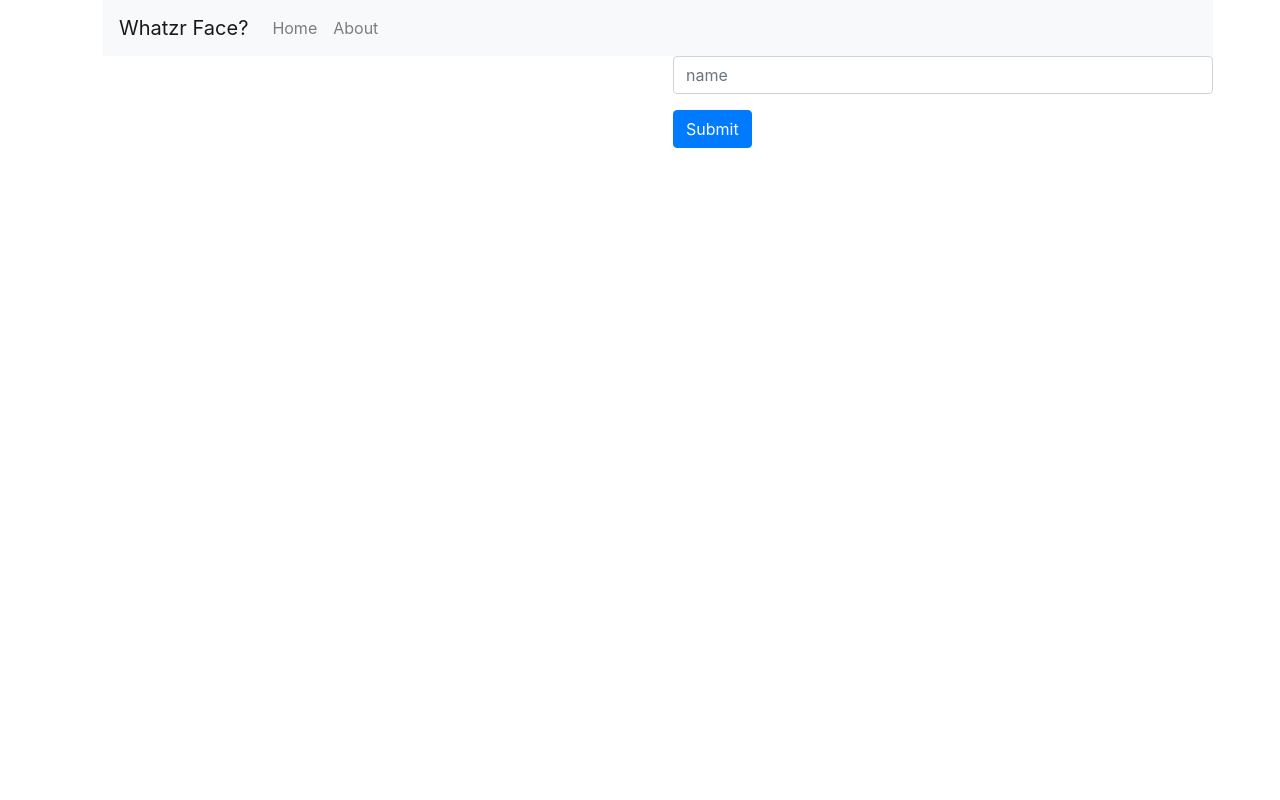
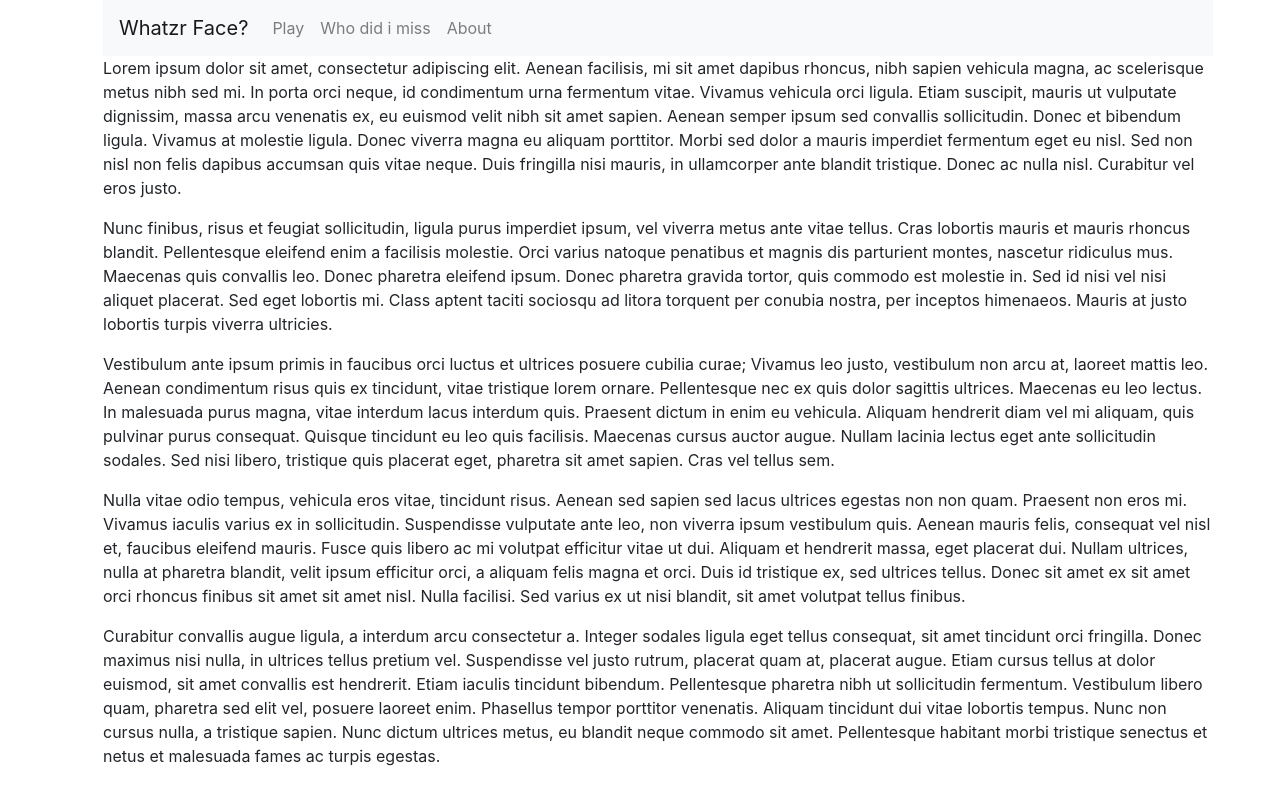
Before and after one commit to RoelandMatthijssens/whatzrface, a React (Create React App) app: page /about in a window 1280 px wide. Built offline with nearby package versions, Linux system fonts and the light colour scheme.

Commit message:
add missed actors page

```diff
--- a/src/App.js
+++ b/src/App.js
@@ -2,7 +2,7 @@ import React, { useState } from 'react';
 import './App.css';
 import { BrowserRouter as Router, Route } from 'react-router-dom';
 import Switch from 'react-bootstrap/esm/Switch';
-import { HomePage, AboutPage } from './pages'
+import { PlayPage, AboutPage, HomePage, MissedPage } from './pages'
 import { SparqlClient, sample, levenshteinDistance } from './utils';
 
 function App() {
@@ -92,10 +92,13 @@ function App() {
     <Router>
       <Switch>
         <Route exact strict path="/">
-          <HomePage currentActor={currentActor} chooseInitialActor={chooseInitialActor} makeGuess={makeGuess} next={next} guessCount={guessCount} guessResult={guessResult} />
+          <HomePage />
         </Route>
-        <Route exact strict path="/home">
-          <HomePage currentActor={currentActor} chooseInitialActor={chooseInitialActor} makeGuess={makeGuess} next={next} guessCount={guessCount} guessResult={guessResult} />
+        <Route exact strict path="/play">
+          <PlayPage currentActor={currentActor} chooseInitialActor={chooseInitialActor} makeGuess={makeGuess} next={next} guessCount={guessCount} guessResult={guessResult} />
+        </Route>
+        <Route exact strict path="/missed">
+          <MissedPage actors={allActors} />
         </Route>
         <Route exact strict path="/about">
           <AboutPage />
--- a/src/components/navbar.js
+++ b/src/components/navbar.js
@@ -9,7 +9,8 @@ const MyNavbar = () => {
             <Navbar.Toggle aria-controls="basic-navbar-nav" />
             <Navbar.Collapse id="basic-navbar-nav">
                 <Nav className="mr-auto">
-                    <Nav.Link as={Link} to="home">Home</Nav.Link>
+                    <Nav.Link as={Link} to="play">Play</Nav.Link>
+                    <Nav.Link as={Link} to="missed">Who did i miss</Nav.Link>
                     <Nav.Link as={Link} to="about">About</Nav.Link>
                 </Nav>
             </Navbar.Collapse>
--- a/src/pages/aboutpage.js
+++ b/src/pages/aboutpage.js
@@ -7,100 +7,13 @@ import { Formik } from 'formik';
 import * as Yup from 'yup';
 
 const AboutPage = () => {
-    const client = new SparqlClient()
-    const [message, setMessage] = useState('')
-    const [image, setImage] = useState('')
-    const [actors, setActors] = useState({})
-    const onClick = ({ name }, { setSubmitting, resetForm }) => {
-        setSubmitting(true)
-        setMessage('')
-        client.getDetailsForActor(name)
-            .then((actor) => {
-                if (actor) {
-                    setImage(actor.image)
-                } else {
-                    setMessage("actor not found")
-                }
-
-                setSubmitting(false)
-                resetForm()
-            })
-        client.getRelatedActors(name)
-            .then(setActors)
-
-    }
-    const validationSchema = Yup.object().shape({
-        name: Yup.string()
-            .required("*Name is required"),
-    });
     return (
         <BasicLayout>
-            <Row>
-                <Col>
-                    <Image src={image} fluid />
-                </Col>
-                <Col>
-                    <Formik
-                        validationSchema={validationSchema}
-                        initialValues={{ name: '' }}
-                        onSubmit={onClick}
-                    >
-                        {({
-                            values,
-                            errors,
-                            touched,
-                            handleChange,
-                            handleBlur,
-                            handleSubmit,
-                            isSubmitting,
-                        }) => (
-                                <Form onSubmit={handleSubmit} >
-                                    <Form.Group controlId="formName">
-                                        <Form.Control
-                                            type="text"
-                                            name="name"
-                                            placeholder={"name"}
-                                            onChange={handleChange}
-                                            onBlur={handleBlur}
-                                            value={values.guess}
-                                        />
-                                    </Form.Group>
-                                    <Button variant="primary" type="submit" disabled={isSubmitting}>
-                                        Submit
-                                    </Button >
-                                    {message ? <Alert variant="warning">{message}</Alert> : ''}
-                                </Form>
-                            )}
-                    </Formik>
-                </Col>
-            </Row>
-            <Row>
-                <Col>
-                    <ul>
-                        {
-                            Object.values(actors).map((actor) => {
-                                return (
-                                    <li key={actor.actorLabel}>
-                                        {actor.actorLabel}
-                                        <ul>
-                                            {
-                                                actor.movies.map((movie) => {
-                                                    return (
-                                                        <li key={movie.movieLabel}>
-                                                            {movie.movieLabel}
-                                                        </li>
-
-                                                    )
-                                                })
-                                            }
-                                        </ul>
-                                    </li>
-                                )
-                            })
-                        }
-                    </ul>
-                </Col>
-            </Row>
+            <p>Lorem ipsum dolor sit amet, consectetur adipiscing elit. Aenean facilisis, mi sit amet dapibus rhoncus, nibh sapien vehicula magna, ac scelerisque metus nibh sed mi. In porta orci neque, id condimentum urna fermentum vitae. Vivamus vehicula orci ligula. Etiam suscipit, mauris ut vulputate dignissim, massa arcu venenatis ex, eu euismod velit nibh sit amet sapien. Aenean semper ipsum sed convallis sollicitudin. Donec et bibendum ligula. Vivamus at molestie ligula. Donec viverra magna eu aliquam porttitor. Morbi sed dolor a mauris imperdiet fermentum eget eu nisl. Sed non nisl non felis dapibus accumsan quis vitae neque. Duis fringilla nisi mauris, in ullamcorper ante blandit tristique. Donec ac nulla nisl. Curabitur vel eros justo.</p>
+            <p>Nunc finibus, risus et feugiat sollicitudin, ligula purus imperdiet ipsum, vel viverra metus ante vitae tellus. Cras lobortis mauris et mauris rhoncus blandit. Pellentesque eleifend enim a facilisis molestie. Orci varius natoque penatibus et magnis dis parturient montes, nascetur ridiculus mus. Maecenas quis convallis leo. Donec pharetra eleifend ipsum. Donec pharetra gravida tortor, quis commodo est molestie in. Sed id nisi vel nisi aliquet placerat. Sed eget lobortis mi. Class aptent taciti sociosqu ad litora torquent per conubia nostra, per inceptos himenaeos. Mauris at justo lobortis turpis viverra ultricies.</p>
+            <p>Vestibulum ante ipsum primis in faucibus orci luctus et ultrices posuere cubilia curae; Vivamus leo justo, vestibulum non arcu at, laoreet mattis leo. Aenean condimentum risus quis ex tincidunt, vitae tristique lorem ornare. Pellentesque nec ex quis dolor sagittis ultrices. Maecenas eu leo lectus. In malesuada purus magna, vitae interdum lacus interdum quis. Praesent dictum in enim eu vehicula. Aliquam hendrerit diam vel mi aliquam, quis pulvinar purus consequat. Quisque tincidunt eu leo quis facilisis. Maecenas cursus auctor augue. Nullam lacinia lectus eget ante sollicitudin sodales. Sed nisi libero, tristique quis placerat eget, pharetra sit amet sapien. Cras vel tellus sem.</p>
+            <p>Nulla vitae odio tempus, vehicula eros vitae, tincidunt risus. Aenean sed sapien sed lacus ultrices egestas non non quam. Praesent non eros mi. Vivamus iaculis varius ex in sollicitudin. Suspendisse vulputate ante leo, non viverra ipsum vestibulum quis. Aenean mauris felis, consequat vel nisl et, faucibus eleifend mauris. Fusce quis libero ac mi volutpat efficitur vitae ut dui. Aliquam et hendrerit massa, eget placerat dui. Nullam ultrices, nulla at pharetra blandit, velit ipsum efficitur orci, a aliquam felis magna et orci. Duis id tristique ex, sed ultrices tellus. Donec sit amet ex sit amet orci rhoncus finibus sit amet sit amet nisl. Nulla facilisi. Sed varius ex ut nisi blandit, sit amet volutpat tellus finibus.</p>
+            <p>Curabitur convallis augue ligula, a interdum arcu consectetur a. Integer sodales ligula eget tellus consequat, sit amet tincidunt orci fringilla. Donec maximus nisi nulla, in ultrices tellus pretium vel. Suspendisse vel justo rutrum, placerat quam at, placerat augue. Etiam cursus tellus at dolor euismod, sit amet convallis est hendrerit. Etiam iaculis tincidunt bibendum. Pellentesque pharetra nibh ut sollicitudin fermentum. Vestibulum libero quam, pharetra sed elit vel, posuere laoreet enim. Phasellus tempor porttitor venenatis. Aliquam tincidunt dui vitae lobortis tempus. Nunc non cursus nulla, a tristique sapien. Nunc dictum ultrices metus, eu blandit neque commodo sit amet. Pellentesque habitant morbi tristique senectus et netus et malesuada fames ac turpis egestas.</p>
         </BasicLayout >
     )
 }
--- a/src/pages/homepage.js
+++ b/src/pages/homepage.js
@@ -1,18 +1,11 @@
-import React from 'react'
-import { BasicLayout } from '../components/layout'
-import { ChooseStartActorForm, GuessForm } from '../components'
+import React from 'react';
+import { BasicLayout } from '../components/layout';
 
-const HomePage = ({ currentActor, chooseInitialActor, makeGuess, next, guessCount, guessResult }) => {
+function HomePage() {
     return (
         <BasicLayout>
-            {currentActor ?
-                <GuessForm currentActor={currentActor} makeGuess={makeGuess} next={next} guessCount={guessCount} guessResult={guessResult} />
-                :
-                <ChooseStartActorForm chooseInitialActor={chooseInitialActor} />
-            }
+            Welcome
         </BasicLayout>
     )
 }
-
-
 export default HomePage
--- a/src/pages/index.js
+++ b/src/pages/index.js
@@ -1,4 +1,6 @@
+import PlayPage from './playpage'
+import AboutPage from './aboutpage'
 import HomePage from './homepage'
-import AboutPage from './aboutpage'
+import MissedPage from './missedpage'
 
-export { HomePage, AboutPage }
+export { PlayPage, AboutPage, HomePage, MissedPage }
--- /dev/null
+++ b/src/pages/missedpage.js
@@ -0,0 +1,36 @@
+import React from 'react';
+import { BasicLayout } from '../components/layout';
+import { Row, Col, Card, CardDeck, CardColumns } from 'react-bootstrap';
+
+function ActorCard({ actor }) {
+    return (
+        <Card style={{ width: '18rem' }}>
+            <Card.Img variant="top" src={actor.image} />
+            <Card.Body>
+                <Card.Title>{actor.actorLabel}</Card.Title>
+            </Card.Body>
+        </Card>
+    )
+}
+
+
+function MissedPage({ actors }) {
+
+    const missedActors = Object.values(actors).filter((actor) => {
+        return !actor.guessed && actor.encountered
+    })
+    console.log(actors, missedActors)
+    return (
+        <BasicLayout>
+            <h1>you missed {missedActors.length} actors</h1>
+            <Row>
+                <Col>
+                    <CardColumns >
+                        {missedActors.map((actor) => <ActorCard key={actor.actorLabel} actor={actor} />)}
+                    </CardColumns>
+                </Col>
+            </Row>
+        </BasicLayout>
+    )
+}
+export default MissedPage
--- /dev/null
+++ b/src/pages/playpage.js
@@ -0,0 +1,18 @@
+import React from 'react'
+import { BasicLayout } from '../components/layout'
+import { ChooseStartActorForm, GuessForm } from '../components'
+
+const PlayPage = ({ currentActor, chooseInitialActor, makeGuess, next, guessCount, guessResult }) => {
+    return (
+        <BasicLayout>
+            {currentActor ?
+                <GuessForm currentActor={currentActor} makeGuess={makeGuess} next={next} guessCount={guessCount} guessResult={guessResult} />
+                :
+                <ChooseStartActorForm chooseInitialActor={chooseInitialActor} />
+            }
+        </BasicLayout>
+    )
+}
+
+
+export default PlayPage
```
